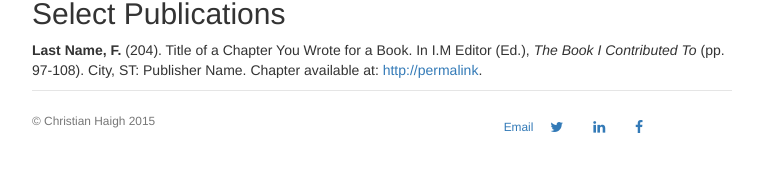
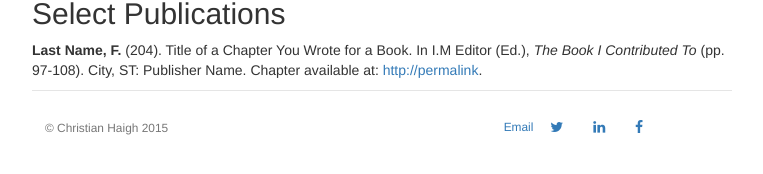
Before and after one commit to christianhaigh/christianhaigh.github.io, a Jekyll site: the page built from cv/index.html, in a window 1280 px wide. Shown: the part 389-563 px from the top of the page, without its empty margins (258-1021 px from the left). Built offline with Jekyll 4.4.1, drawn with Linux system fonts in a browser that asks for light colours.

Commit message:
Update default.html

```diff
--- a/_layouts/default.html
+++ b/_layouts/default.html
@@ -26,7 +26,7 @@
  <div class="footer">
 	<div class="row">
 	  	<div class="col-sm-8">
-			<class="btn"><small>&copy; Christian Haigh 2015</small>
+			<text class="btn"><small>&copy; Christian Haigh 2015</small></text>
 	  	</div>
 	  	<a href="mailto:chaigh@college.harvard.edu"><small>Email</small></a>
 	  	<a class="btn btn-social-icon btn-twitter">
```
